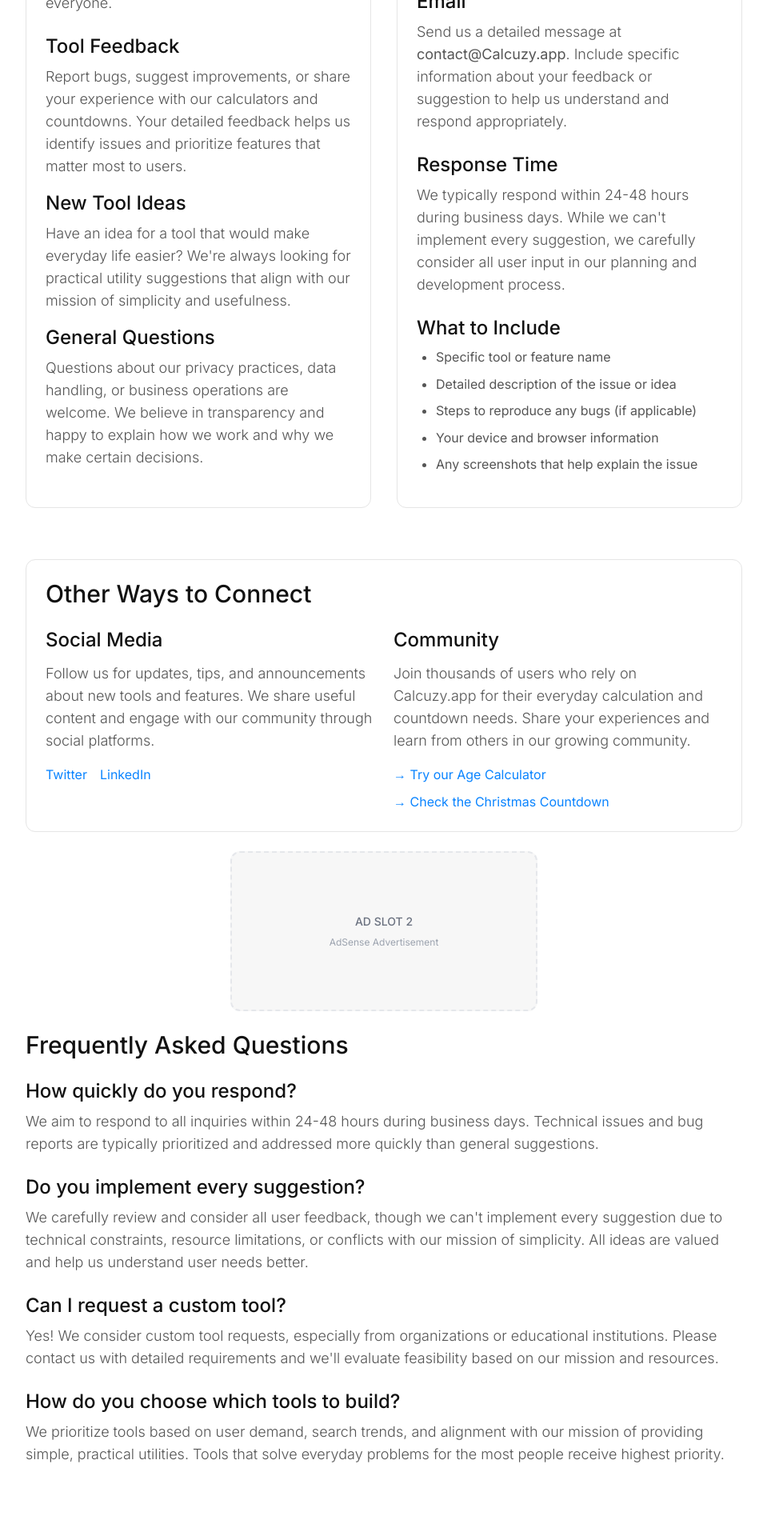
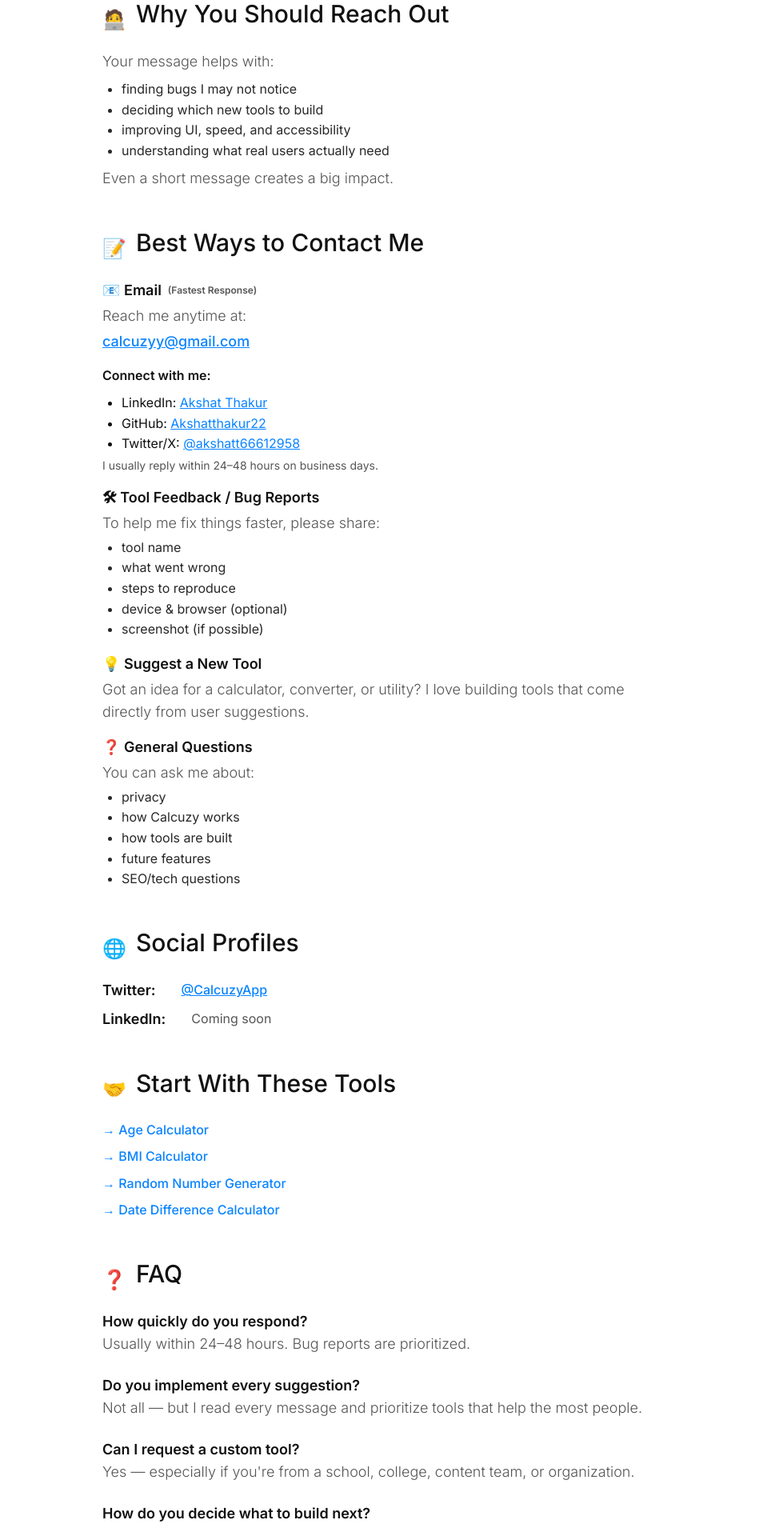
Before and after one commit to Akshatthakur22/CALCUZY, a Next.js app: page /contact in a window 1280 px wide. Shown: the part 780-2690 px from the top of the page at 80% size, without its empty margins (160-1119 px from the left). Built offline with nearby package versions, Linux system fonts and the light colour scheme.

Commit message:
Revise contact page metadata and content
Updated the contact page metadata and content to enhance user engagement and clarify communication with the founder.

```diff
--- a/app/contact/page.tsx
+++ b/app/contact/page.tsx
@@ -1,16 +1,15 @@
-import Link from 'next/link'
 import Navbar from '@/components/Navbar'
 import Footer from '@/components/Footer'
-import Card from '@/components/Card'
-import AdUnit from '@/components/AdUnit'
+import Link from 'next/link'
 import { createMetadata } from '@/lib/metadata'
 
 export const metadata = createMetadata({
-  title: 'Contact Calcuzy.app - Get in Touch',
-  description: 'Contact Calcuzy.app with feedback, suggestions, or questions. We welcome user input and ideas for new tools.',
-  keywords: 'contact calcuzy, feedback, suggestions, tool requests',
-  url: 'https://Calcuzy.app/contact',
-  image: '/og-default.png',
+  title: "Contact Calcuzy.app – Reach the Founder Directly",
+  description:
+    "Have feedback, tool ideas, or questions? Contact Calcuzy.app and speak directly with founder Akshat Thakur. I read and reply to every message personally.",
+    keywords: "contact calcuzy, calcuzy support, calcuzy feedback, contact akshat thakur, report bug calcuzy",
+  url: "https://calcuzy.app/contact",
+  image: "/og-default.png",
 })
 
 export default function ContactPage() {
@@ -18,209 +17,299 @@
     "@context": "https://schema.org",
     "@type": "ContactPage",
     "name": "Contact Calcuzy.app",
-    "description": "Contact Calcuzy.app with feedback, suggestions, or questions",
-    "url": "https://Calcuzy.app/contact",
+    "url": "https://calcuzy.app/contact",
+    "description":
+      "Reach out to Calcuzy.app with questions, feedback, suggestions, or tool requests. Messages go directly to the founder.",
     "mainEntity": {
-      "@type": "Organization",
-      "name": "Calcuzy.app",
-      "url": "https://Calcuzy.app",
-      "contactPoint": {
-        "@type": "ContactPoint",
-        "contactType": "customer service",
-        "availableLanguage": ["English"]
-      }
+      "@type": "Person",
+      "name": "Akshat Thakur",
+      "jobTitle": "Founder & Developer of Calcuzy.app",
+      "email": "mailto:calcuzyy@gmail.com",
+      "sameAs": [
+        "https://www.linkedin.com/in/akshatthakur22/",
+        "https://github.com/Akshatthakur22",
+        "https://x.com/akshatt66612958",
+        "https://twitter.com/CalcuzyApp"
+      ]
+    },
+    "contactPoint": {
+      "@type": "ContactPoint",
+      "contactType": "customer support",
+      "email": "mailto:calcuzyy@gmail.com",
+      "availableLanguage": ["English", "Hindi"]
     }
   }
 
   return (
-    <div className="min-h-screen bg-primary-bg fade-in">
+    <div className="min-h-screen bg-primary-bg fade-in flex flex-col">
       <script
         type="application/ld+json"
         dangerouslySetInnerHTML={{ __html: JSON.stringify(structuredData) }}
       />
+
       <Navbar />
 
-      <main className="container section-responsive">
-        <div className="text-center mb-16 slide-up">
-          <h1 className="heading-1 text-center mb-6">
-            Contact Calcuzy.app
-          </h1>
-          <p className="paragraph text-center max-w-3xl mx-auto mb-8">
-            Have feedback, suggestions, or questions? We&apos;d love to hear from you
-            and continuously improve our tools based on user input and experiences.
+      <main className="flex-1 container section-responsive max-w-3xl mx-auto py-12">
+
+        {/* Hero Section */}
+      <section className="relative rounded-3xl overflow-hidden mb-16 shadow-md border border-border bg-card p-8 md:p-14 flex flex-col items-center justify-center transition-all duration-500">
+  <div className="relative z-10 flex flex-col items-center text-center">
+    <h1 className="font-extrabold text-3xl md:text-5xl tracking-tight text-primary-text mb-4">
+      Contact Us
+    </h1>
+
+    <p className="paragraph text-lg md:text-xl text-secondary-text max-w-2xl mx-auto mb-6 leading-relaxed">
+      If you have feedback, ideas, or questions — I’d genuinely love to hear from you.
+      As a solo developer, your message directly shapes the next improvements on Calcuzy.
+    </p>
+
+    <blockquote className="italic text-primary-text/80 text-xl font-medium border-l-4 border-border pl-4">
+      Your message doesn’t go to a support team — it goes straight to the creator.
+    </blockquote>
+  </div>
+</section>
+
+
+        {/* Founder Note */}
+        <section className="mb-12 fade-in">
+          <div className="flex items-center gap-3 mb-3">
+            <span className="text-2xl">📨</span>
+            <h2 className="heading-2">A Note From the Founder</h2>
+          </div>
+          <p className="paragraph mb-2">
+            Hi, I’m Akshat — the creator and developer behind Calcuzy.app.<br />
+            I read every single message personally, whether it’s feedback, a bug report, or an idea for a new tool.
           </p>
-        </div>
+          <p className="paragraph">
+            Calcuzy grows because of users like you. Your input helps me decide what to build next.
+          </p>
+        </section>
 
-        <AdUnit slot={1} />
+        {/* Why Reach Out */}
+        <section className="mb-12 fade-in-up">
+          <div className="flex items-center gap-3 mb-3">
+            <span className="text-2xl">🧑‍💻</span>
+            <h2 className="heading-2">Why You Should Reach Out</h2>
+          </div>
+          <p className="paragraph mb-2">
+            Your message helps with:
+          </p>
+          <ul className="list-disc ml-6 mb-2 text-primary-text/90">
+            <li>finding bugs I may not notice</li>
+            <li>deciding which new tools to build</li>
+            <li>improving UI, speed, and accessibility</li>
+            <li>understanding what real users actually need</li>
+          </ul>
+          <p className="paragraph">
+            Even a short message creates a big impact.
+          </p>
+        </section>
 
-        <div className="max-w-4xl mx-auto fade-in-up">
-          <div className="grid-responsive-2 gap-8 mb-16">
-            <Card animation="fade-in-up" delay={100}>
-              <h2 className="heading-2 mb-6">Get in Touch</h2>
-              <p className="paragraph mb-6">
-                We value your feedback and use it to guide our development priorities.
-                Whether you&apos;ve found a bug, have an idea for a new tool, or simply
-                want to share your experience, your input helps us make Calcuzy.app better
-                for everyone.
-              </p>
-
-              <div className="space-y-4">
-                <div>
-                  <h3 className="heading-3 mb-2">Tool Feedback</h3>
-                  <p className="paragraph">
-                    Report bugs, suggest improvements, or share your experience with our
-                    calculators and countdowns. Your detailed feedback helps us identify issues and
-                    prioritize features that matter most to users.
-                  </p>
-                </div>
-
-                <div>
-                  <h3 className="heading-3 mb-2">New Tool Ideas</h3>
-                  <p className="paragraph">
-                    Have an idea for a tool that would make everyday life easier?
-                    We&apos;re always looking for practical utility suggestions that align with our mission
-                    of simplicity and usefulness.
-                  </p>
-                </div>
-
-                <div>
-                  <h3 className="heading-3 mb-2">General Questions</h3>
-                  <p className="paragraph">
-                    Questions about our privacy practices, data handling, or business
-                    operations are welcome. We believe in transparency and happy to explain
-                    how we work and why we make certain decisions.
-                  </p>
-                </div>
-              </div>
-            </Card>
-
-            <Card animation="fade-in-up" delay={200}>
-              <h2 className="heading-2 mb-6">Contact Form</h2>
-              <p className="paragraph mb-6">
-                While we don&apos;t have a contact form backend, you can reach out through
-                various channels. We read every message and respond to legitimate inquiries
-                as quickly as possible.
-              </p>
-
-              <div className="space-y-6">
-                <div>
-                  <h3 className="heading-3 mb-2">Email</h3>
-                  <p className="paragraph">
-                    Send us a detailed message at <strong>contact@Calcuzy.app</strong>.
-                    Include specific information about your feedback or suggestion to help us
-                    understand and respond appropriately.
-                  </p>
-                </div>
-
-                <div>
-                  <h3 className="heading-3 mb-2">Response Time</h3>
-                  <p className="paragraph">
-                    We typically respond within 24-48 hours during business days.
-                    While we can&apos;t implement every suggestion, we carefully consider all
-                    user input in our planning and development process.
-                  </p>
-                </div>
-
-                <div>
-                  <h3 className="heading-3 mb-2">What to Include</h3>
-                  <ul className="list-disc pl-6 space-y-2 mb-4">
-                    <li className="text-secondary-text">Specific tool or feature name</li>
-                    <li className="text-secondary-text">Detailed description of the issue or idea</li>
-                    <li className="text-secondary-text">Steps to reproduce any bugs (if applicable)</li>
-                    <li className="text-secondary-text">Your device and browser information</li>
-                    <li className="text-secondary-text">Any screenshots that help explain the issue</li>
-                  </ul>
-                </div>
-              </div>
-            </Card>
+        {/* Contact Methods */}
+        <section className="mb-12 fade-in">
+          <div className="flex items-center gap-3 mb-3">
+            <span className="text-2xl">📝</span>
+            <h2 className="heading-2">Best Ways to Contact Me</h2>
           </div>
 
-          <Card animation="fade-in-up" delay={300}>
-            <h2 className="heading-2 mb-6">Other Ways to Connect</h2>
-            <div className="grid-responsive-2 gap-6">
-              <div>
-                <h3 className="heading-3 mb-3">Social Media</h3>
-                <p className="paragraph mb-4">
-                  Follow us for updates, tips, and announcements about new tools
-                  and features. We share useful content and engage with our community
-                  through social platforms.
-                </p>
-                <div className="flex space-x-4">
-                  <Link href="#" className="text-accent hover:text-blue-600 transition-colors">
-                    Twitter
-                  </Link>
-                  <Link href="#" className="text-accent hover:text-blue-600 transition-colors">
-                    LinkedIn
-                  </Link>
-                </div>
-              </div>
+          {/* Email */}
+          <div className="mb-4">
+            <span className="font-semibold text-primary-text flex items-center gap-2 text-lg mb-1">
+              📧 Email <span className="text-xs text-secondary-text">(Fastest Response)</span>
+            </span>
+            <p className="paragraph mb-1">Reach me anytime at:</p>
+            <a href="mailto:calcuzyy@gmail.com" className="text-accent underline font-medium text-lg">
+              calcuzyy@gmail.com
+            </a>
 
-              <div>
-                <h3 className="heading-3 mb-3">Community</h3>
-                <p className="paragraph mb-4">
-                  Join thousands of users who rely on Calcuzy.app for their everyday
-                  calculation and countdown needs. Share your experiences and learn from others
-                  in our growing community.
-                </p>
-                <div className="space-y-2">
-                  <Link href="/age-calculator" className="link-accent block">
-                    → Try our Age Calculator
-                  </Link>
-                  <Link href="/days-until-christmas" className="link-accent block">
-                    → Check the Christmas Countdown
-                  </Link>
-                </div>
-              </div>
+            <div className="mt-4">
+              <div className="font-semibold mb-2">Connect with me:</div>
+              <ul className="list-disc ml-6">
+                <li>
+                  LinkedIn:{" "}
+                  <a
+                    href="https://www.linkedin.com/in/akshatthakur22/"
+                    className="text-accent underline"
+                    target="_blank"
+                    rel="noopener"
+                  >
+                    Akshat Thakur
+                  </a>
+                </li>
+                <li>
+                  GitHub:{" "}
+                  <a
+                    href="https://github.com/Akshatthakur22"
+                    className="text-accent underline"
+                    target="_blank"
+                    rel="noopener"
+                  >
+                    Akshatthakur22
+                  </a>
+                </li>
+                <li>
+                  Twitter/X:{" "}
+                  <a
+                    href="https://x.com/akshatt66612958"
+                    className="text-accent underline"
+                    target="_blank"
+                    rel="noopener"
+                  >
+                    @akshatt66612958
+                  </a>
+                </li>
+              </ul>
             </div>
-          </Card>
-        </div>
 
-        <AdUnit slot={2} />
+            <p className="text-sm text-secondary-text mt-1">
+              I usually reply within 24–48 hours on business days.
+            </p>
+          </div>
 
-        <div className="max-w-4xl mx-auto fade-in-up">
-          <h2 className="heading-2 mb-6">Frequently Asked Questions</h2>
+          {/* Feedback */}
+          <div className="mb-4">
+            <span className="font-semibold text-primary-text flex items-center gap-2 text-lg mb-1">
+              🛠 Tool Feedback / Bug Reports
+            </span>
+            <p className="paragraph mb-1">To help me fix things faster, please share:</p>
+            <ul className="list-disc ml-6 mb-2 text-primary-text/90">
+              <li>tool name</li>
+              <li>what went wrong</li>
+              <li>steps to reproduce</li>
+              <li>device & browser (optional)</li>
+              <li>screenshot (if possible)</li>
+            </ul>
+          </div>
+
+          {/* Tool Suggestion */}
+          <div className="mb-4">
+            <span className="font-semibold text-primary-text flex items-center gap-2 text-lg mb-1">
+              💡 Suggest a New Tool
+            </span>
+            <p className="paragraph mb-1">
+              Got an idea for a calculator, converter, or utility?
+              I love building tools that come directly from user suggestions.
+            </p>
+          </div>
+
+          {/* General Questions */}
+          <div className="mb-4">
+            <span className="font-semibold text-primary-text flex items-center gap-2 text-lg mb-1">
+              ❓ General Questions
+            </span>
+            <p className="paragraph mb-1">You can ask me about:</p>
+            <ul className="list-disc ml-6 mb-2 text-primary-text/90">
+              <li>privacy</li>
+              <li>how Calcuzy works</li>
+              <li>how tools are built</li>
+              <li>future features</li>
+              <li>SEO/tech questions</li>
+            </ul>
+          </div>
+        </section>
+
+        {/* Social Links */}
+        <section className="mb-12 fade-in-up">
+          <div className="flex items-center gap-3 mb-3">
+            <span className="text-2xl">🌐</span>
+            <h2 className="heading-2">Social Profiles</h2>
+          </div>
+
+          <div className="flex flex-col md:flex-row md:items-center md:gap-8 gap-2 mb-2">
+            <span className="font-semibold text-primary-text flex items-center gap-2 text-lg">
+              Twitter:
+            </span>
+            <a
+              href="https://twitter.com/CalcuzyApp"
+              target="_blank"
+              rel="noopener"
+              className="text-accent underline font-medium"
+            >
+              @CalcuzyApp
+            </a>
+          </div>
+
+          <div className="flex flex-col md:flex-row md:items-center md:gap-8 gap-2 mb-2">
+            <span className="font-semibold text-primary-text flex items-center gap-2 text-lg">
+              LinkedIn:
+            </span>
+            <span className="text-secondary-text">Coming soon</span>
+          </div>
+        </section>
+
+        {/* Community Starter Tools */}
+        <section className="mb-12 fade-in">
+          <div className="flex items-center gap-3 mb-3">
+            <span className="text-2xl">🤝</span>
+            <h2 className="heading-2">Start With These Tools</h2>
+          </div>
+
+          <div className="space-y-2">
+            <Link href="/age-calculator" className="link-accent block font-medium">
+              → Age Calculator
+            </Link>
+            <Link href="/bmi-calculator" className="link-accent block font-medium">
+              → BMI Calculator
+            </Link>
+            <Link href="/random-number-generator" className="link-accent block font-medium">
+              → Random Number Generator
+            </Link>
+            <Link href="/date-difference" className="link-accent block font-medium">
+              → Date Difference Calculator
+            </Link>
+          </div>
+        </section>
+
+        {/* FAQ */}
+        <section className="mb-0 fade-in-up">
+          <div className="flex items-center gap-3 mb-3">
+            <span className="text-2xl">❓</span>
+            <h2 className="heading-2">FAQ</h2>
+          </div>
 
           <div className="space-y-6">
             <div>
-              <h3 className="heading-3 mb-2">How quickly do you respond?</h3>
-              <p className="paragraph">
-                We aim to respond to all inquiries within 24-48 hours during
-                business days. Technical issues and bug reports are typically prioritized
-                and addressed more quickly than general suggestions.
+              <span className="font-semibold text-primary-text text-lg mb-1">
+                How quickly do you respond?
+              </span>
+              <p className="paragraph mb-1">
+                Usually within 24–48 hours. Bug reports are prioritized.
               </p>
             </div>
 
             <div>
-              <h3 className="heading-3 mb-2">Do you implement every suggestion?</h3>
-              <p className="paragraph">
-                We carefully review and consider all user feedback, though we can&apos;t
-                implement every suggestion due to technical constraints, resource limitations,
-                or conflicts with our mission of simplicity. All ideas are valued and
-                help us understand user needs better.
+              <span className="font-semibold text-primary-text text-lg mb-1">
+                Do you implement every suggestion?
+              </span>
+              <p className="paragraph mb-1">
+                Not all — but I read every message and prioritize tools that help the most people.
               </p>
             </div>
 
             <div>
-              <h3 className="heading-3 mb-2">Can I request a custom tool?</h3>
-              <p className="paragraph">
-                Yes! We consider custom tool requests, especially from organizations
-                or educational institutions. Please contact us with detailed requirements
-                and we&apos;ll evaluate feasibility based on our mission and resources.
+              <span className="font-semibold text-primary-text text-lg mb-1">
+                Can I request a custom tool?
+              </span>
+              <p className="paragraph mb-1">
+                Yes — especially if you're from a school, college, content team, or organization.
               </p>
             </div>
 
             <div>
-              <h3 className="heading-3 mb-2">How do you choose which tools to build?</h3>
-              <p className="paragraph">
-                We prioritize tools based on user demand, search trends, and alignment
-                with our mission of providing simple, practical utilities. Tools that
-                solve everyday problems for the most people receive highest priority.
-              </p>
+              <span className="font-semibold text-primary-text text-lg mb-1">
+                How do you decide what to build next?
+              </span>
+              <p className="paragraph mb-1">I look at:</p>
+              <ul className="list-disc ml-6 mb-2 text-primary-text/90">
+                <li>user requests</li>
+                <li>search trends</li>
+                <li>what’s simple & useful</li>
+                <li>what helps the most people</li>
+              </ul>
             </div>
           </div>
-        </div>
+        </section>
       </main>
-
       <Footer />
     </div>
   )
```
